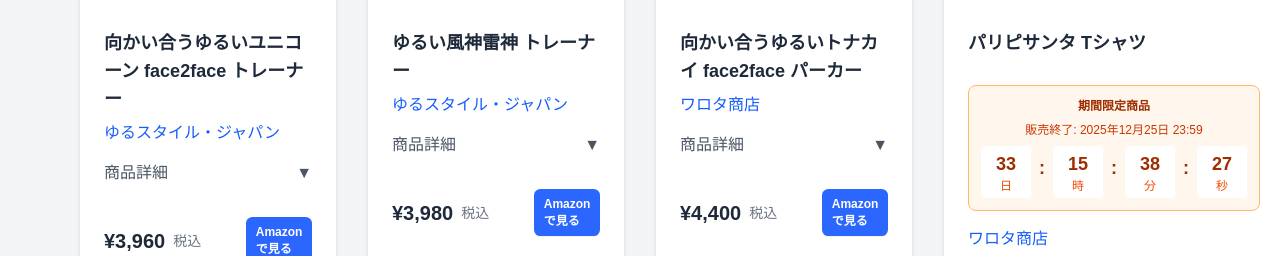
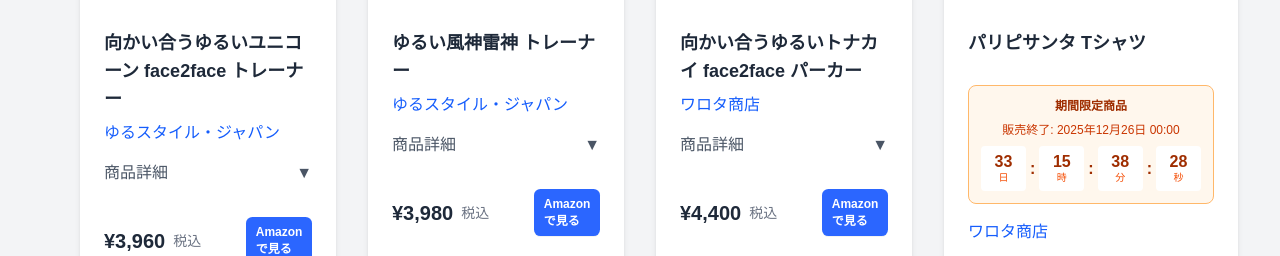
Before and after one commit to Makoto0824/utaraska-web, a Next.js app: page /designshelf in a window 1280 px wide. Shown: the part 1080-1336 px from the top of the page. Built offline with nearby package versions, Linux system fonts and the light colour scheme; a web font is replaced by a local one.

Commit message:
期間限定商品の終了日時を2025年12月26日00:00に変更、カウントダウンUIを修正

```diff
--- a/app/designshelf/brands/warota-shoten/page.tsx
+++ b/app/designshelf/brands/warota-shoten/page.tsx
@@ -122,26 +122,26 @@
     return (
       <div className="bg-orange-50 border border-orange-300 rounded-lg p-3 mb-4">
         <p className="text-orange-800 font-bold text-xs text-center mb-2">期間限定商品</p>
-        <p className="text-orange-700 text-xs text-center mb-2">販売終了: 2025年12月25日 23:59</p>
-        <div className="flex justify-center gap-2 text-center">
-          <div className="bg-white rounded px-2 py-1 min-w-[50px]">
-            <div className="text-orange-800 font-bold text-lg">{String(timeLeft.days).padStart(2, '0')}</div>
-            <div className="text-orange-600 text-xs">日</div>
+        <p className="text-orange-700 text-xs text-center mb-2">販売終了: 2025年12月26日 00:00</p>
+        <div className="flex justify-center items-center gap-1 text-center">
+          <div className="bg-white rounded px-2 py-1.5 min-w-[45px]">
+            <div className="text-orange-800 font-bold text-base leading-tight">{String(timeLeft.days).padStart(2, '0')}</div>
+            <div className="text-orange-600 text-[10px] leading-tight">日</div>
           </div>
-          <div className="text-orange-800 font-bold text-lg pt-2">:</div>
-          <div className="bg-white rounded px-2 py-1 min-w-[50px]">
-            <div className="text-orange-800 font-bold text-lg">{String(timeLeft.hours).padStart(2, '0')}</div>
-            <div className="text-orange-600 text-xs">時</div>
+          <div className="text-orange-800 font-bold text-base">:</div>
+          <div className="bg-white rounded px-2 py-1.5 min-w-[45px]">
+            <div className="text-orange-800 font-bold text-base leading-tight">{String(timeLeft.hours).padStart(2, '0')}</div>
+            <div className="text-orange-600 text-[10px] leading-tight">時</div>
           </div>
-          <div className="text-orange-800 font-bold text-lg pt-2">:</div>
-          <div className="bg-white rounded px-2 py-1 min-w-[50px]">
-            <div className="text-orange-800 font-bold text-lg">{String(timeLeft.minutes).padStart(2, '0')}</div>
-            <div className="text-orange-600 text-xs">分</div>
+          <div className="text-orange-800 font-bold text-base">:</div>
+          <div className="bg-white rounded px-2 py-1.5 min-w-[45px]">
+            <div className="text-orange-800 font-bold text-base leading-tight">{String(timeLeft.minutes).padStart(2, '0')}</div>
+            <div className="text-orange-600 text-[10px] leading-tight">分</div>
           </div>
-          <div className="text-orange-800 font-bold text-lg pt-2">:</div>
-          <div className="bg-white rounded px-2 py-1 min-w-[50px]">
-            <div className="text-orange-800 font-bold text-lg">{String(timeLeft.seconds).padStart(2, '0')}</div>
-            <div className="text-orange-600 text-xs">秒</div>
+          <div className="text-orange-800 font-bold text-base">:</div>
+          <div className="bg-white rounded px-2 py-1.5 min-w-[45px]">
+            <div className="text-orange-800 font-bold text-base leading-tight">{String(timeLeft.seconds).padStart(2, '0')}</div>
+            <div className="text-orange-600 text-[10px] leading-tight">秒</div>
           </div>
         </div>
       </div>
@@ -180,7 +180,7 @@
       ],
       description: "胸元に並んだサンタ顔のイラストが、さりげないホリデームードを作るデザインです。線は柔らかく、顔の表情は遊び心を残したまま落ち着いた印象にまとめています。深緑や冬色の背景でよく映える配色に調整しているため、季節のコーデの差し込みとして使いやすい作りです。ギフトとして渡しやすいよう、主張しすぎない大きさに収めている点も特徴です",
       videoUrl: "https://www.instagram.com/reel/DQ6iV2DAYVA/?utm_source=ig_web_copy_link&igsh=MzRlODBiNWFlZA==",
-      endDate: "2025-12-25T23:59:59"
+      endDate: "2025-12-26T00:00:00"
     },
     {
       id: 109,
@@ -197,7 +197,7 @@
       ],
       description: "胸元に並んだサンタ顔のイラストが、さりげないホリデームードを作るデザインです。線は柔らかく、顔の表情は遊び心を残したまま落ち着いた印象にまとめています。深緑や冬色の背景でよく映える配色に調整しているため、季節のコーデの差し込みとして使いやすい作りです。ギフトとして渡しやすいよう、主張しすぎない大きさに収めている点も特徴です",
       videoUrl: "https://www.instagram.com/reel/DQ6h8WhAVQo/?utm_source=ig_web_copy_link&igsh=MzRlODBiNWFlZA==",
-      endDate: "2025-12-25T23:59:59"
+      endDate: "2025-12-26T00:00:00"
     },
     {
       id: 25,
--- a/app/designshelf/page.tsx
+++ b/app/designshelf/page.tsx
@@ -135,26 +135,26 @@
     return (
       <div className="bg-orange-50 border border-orange-300 rounded-lg p-3 mb-4">
         <p className="text-orange-800 font-bold text-xs text-center mb-2">期間限定商品</p>
-        <p className="text-orange-700 text-xs text-center mb-2">販売終了: 2025年12月25日 23:59</p>
-        <div className="flex justify-center gap-2 text-center">
-          <div className="bg-white rounded px-2 py-1 min-w-[50px]">
-            <div className="text-orange-800 font-bold text-lg">{String(timeLeft.days).padStart(2, '0')}</div>
-            <div className="text-orange-600 text-xs">日</div>
+        <p className="text-orange-700 text-xs text-center mb-2">販売終了: 2025年12月26日 00:00</p>
+        <div className="flex justify-center items-center gap-1 text-center">
+          <div className="bg-white rounded px-2 py-1.5 min-w-[45px]">
+            <div className="text-orange-800 font-bold text-base leading-tight">{String(timeLeft.days).padStart(2, '0')}</div>
+            <div className="text-orange-600 text-[10px] leading-tight">日</div>
           </div>
-          <div className="text-orange-800 font-bold text-lg pt-2">:</div>
-          <div className="bg-white rounded px-2 py-1 min-w-[50px]">
-            <div className="text-orange-800 font-bold text-lg">{String(timeLeft.hours).padStart(2, '0')}</div>
-            <div className="text-orange-600 text-xs">時</div>
+          <div className="text-orange-800 font-bold text-base">:</div>
+          <div className="bg-white rounded px-2 py-1.5 min-w-[45px]">
+            <div className="text-orange-800 font-bold text-base leading-tight">{String(timeLeft.hours).padStart(2, '0')}</div>
+            <div className="text-orange-600 text-[10px] leading-tight">時</div>
           </div>
-          <div className="text-orange-800 font-bold text-lg pt-2">:</div>
-          <div className="bg-white rounded px-2 py-1 min-w-[50px]">
-            <div className="text-orange-800 font-bold text-lg">{String(timeLeft.minutes).padStart(2, '0')}</div>
-            <div className="text-orange-600 text-xs">分</div>
+          <div className="text-orange-800 font-bold text-base">:</div>
+          <div className="bg-white rounded px-2 py-1.5 min-w-[45px]">
+            <div className="text-orange-800 font-bold text-base leading-tight">{String(timeLeft.minutes).padStart(2, '0')}</div>
+            <div className="text-orange-600 text-[10px] leading-tight">分</div>
           </div>
-          <div className="text-orange-800 font-bold text-lg pt-2">:</div>
-          <div className="bg-white rounded px-2 py-1 min-w-[50px]">
-            <div className="text-orange-800 font-bold text-lg">{String(timeLeft.seconds).padStart(2, '0')}</div>
-            <div className="text-orange-600 text-xs">秒</div>
+          <div className="text-orange-800 font-bold text-base">:</div>
+          <div className="bg-white rounded px-2 py-1.5 min-w-[45px]">
+            <div className="text-orange-800 font-bold text-base leading-tight">{String(timeLeft.seconds).padStart(2, '0')}</div>
+            <div className="text-orange-600 text-[10px] leading-tight">秒</div>
           </div>
         </div>
       </div>
@@ -241,7 +241,7 @@
       ],
       description: "胸元に並んだサンタ顔のイラストが、さりげないホリデームードを作るデザインです。線は柔らかく、顔の表情は遊び心を残したまま落ち着いた印象にまとめています。深緑や冬色の背景でよく映える配色に調整しているため、季節のコーデの差し込みとして使いやすい作りです。ギフトとして渡しやすいよう、主張しすぎない大きさに収めている点も特徴です",
       videoUrl: "https://www.instagram.com/reel/DQ6iV2DAYVA/?utm_source=ig_web_copy_link&igsh=MzRlODBiNWFlZA==",
-      endDate: "2025-12-25T23:59:59"
+      endDate: "2025-12-26T00:00:00"
     },
     {
       id: 109,
@@ -258,7 +258,7 @@
       ],
       description: "胸元に並んだサンタ顔のイラストが、さりげないホリデームードを作るデザインです。線は柔らかく、顔の表情は遊び心を残したまま落ち着いた印象にまとめています。深緑や冬色の背景でよく映える配色に調整しているため、季節のコーデの差し込みとして使いやすい作りです。ギフトとして渡しやすいよう、主張しすぎない大きさに収めている点も特徴です",
       videoUrl: "https://www.instagram.com/reel/DQ6h8WhAVQo/?utm_source=ig_web_copy_link&igsh=MzRlODBiNWFlZA==",
-      endDate: "2025-12-25T23:59:59"
+      endDate: "2025-12-26T00:00:00"
     },
     {
       id: 108,
```
